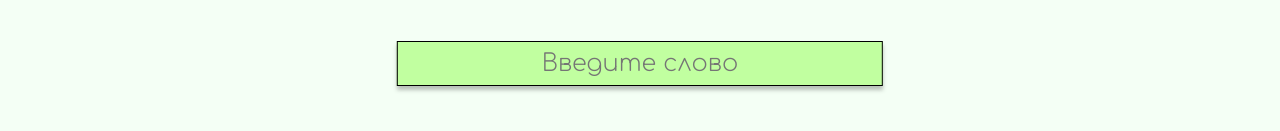
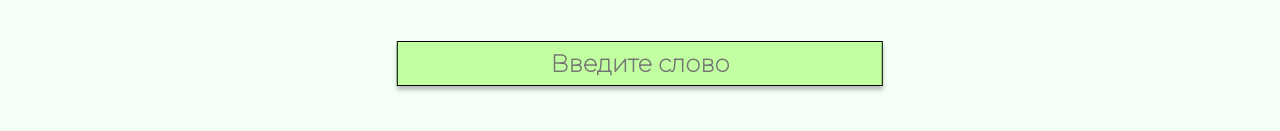
Before and after one commit to Bakhredin/EPITET, a Next.js app in the folder epitet/: page / in a window 1280 px wide. Shown: the part 359-490 px from the top of the page. Built offline with nearby package versions, Linux system fonts and the light colour scheme; a web font is replaced by a local one.

Commit message:
new font

```diff
--- a/epitet/src/app/page.css
+++ b/epitet/src/app/page.css
@@ -1,7 +1,5 @@
-@import url('https://fonts.googleapis.com/css2?family=Comfortaa:wght@300&family=Inter:wght@100;200;300;400;500;600;700;800;900&display=swap');
-
-
-body{
+@import url('https://fonts.googleapis.com/css2?family=Comfortaa:wght@300&family=Montserrat+Alternates:wght@300&family=Montserrat:wght@100&display=swap');
+body {
   width: 100vw;
   overflow: hidden;
 }
@@ -102,8 +100,9 @@ body{
   width: 100%;
   height: 45px;
   border: 1px solid #000;
+  font-weight: 600;
   font-size: x-large;
-  font-family: 'Comfortaa', cursive;
+  font-family: 'Montserrat', sans-serif;
   text-align: center
 }
 
@@ -115,8 +114,9 @@ body{
   width: 100%;
   height: 45px;
   border: 1px solid #000;
+  font-weight: 600;
   font-size: x-large;
-  font-family: 'Comfortaa', cursive;
+  font-family: 'Montserrat', sans-serif;
   text-align: center
 }
 
@@ -297,14 +297,14 @@ body{
 }
 
 
-.header{
+.header {
   width: 100%;
 }
 
 /* Add this CSS in a new or existing CSS file */
 @media (max-width: 428px) {
 
-  body{
+  body {
     overflow: hidden;
   }
 
@@ -321,7 +321,7 @@ body{
     /* Применяем эффект backdrop-filter для мобильных устройств */
   }
 
-  .search{
+  .search {
     width: 87%;
   }
 
@@ -338,6 +338,7 @@ body{
     top: -35px;
     /* Adjust the value as needed */
   }
+
   .epitets-container {
 
     padding: 5px;
```
